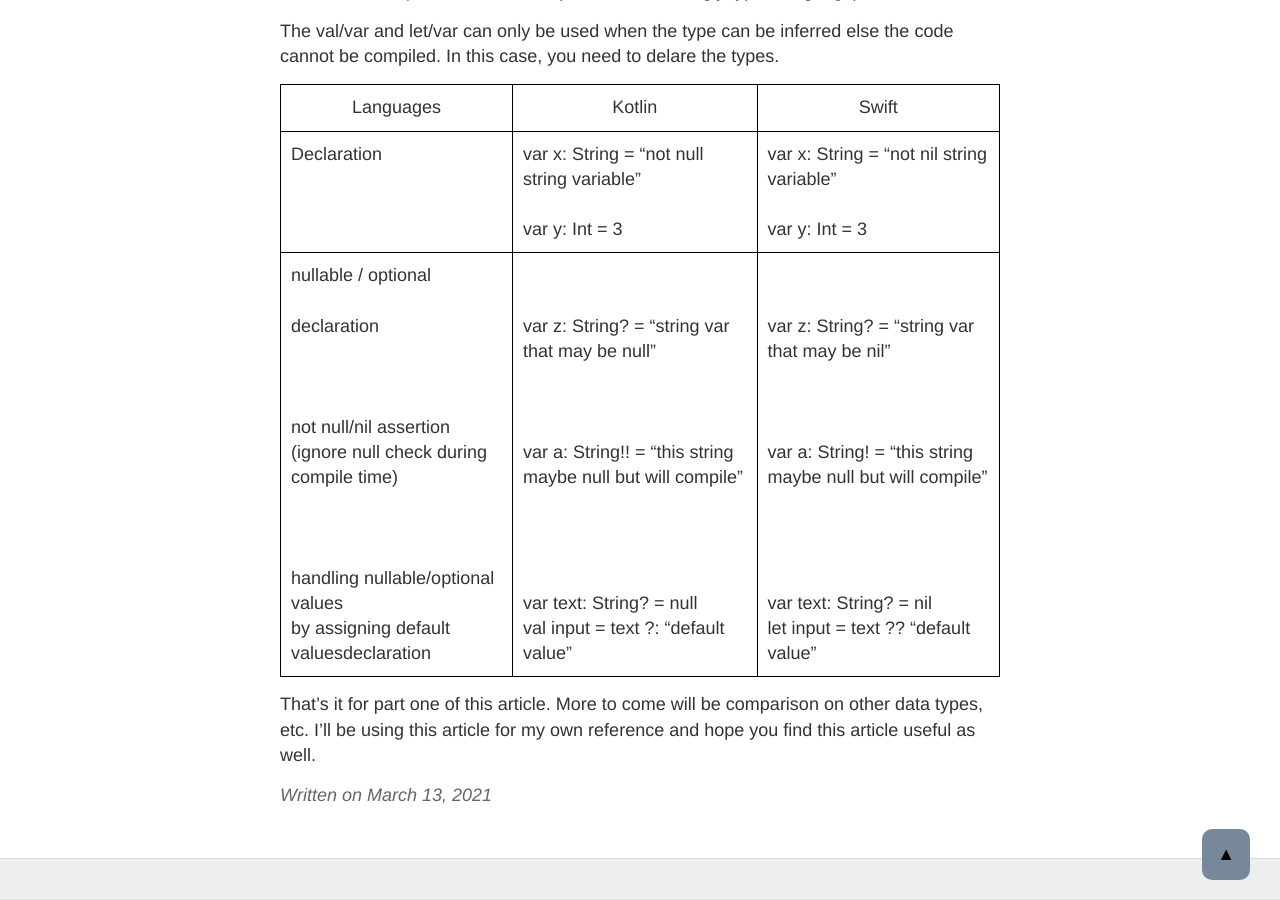
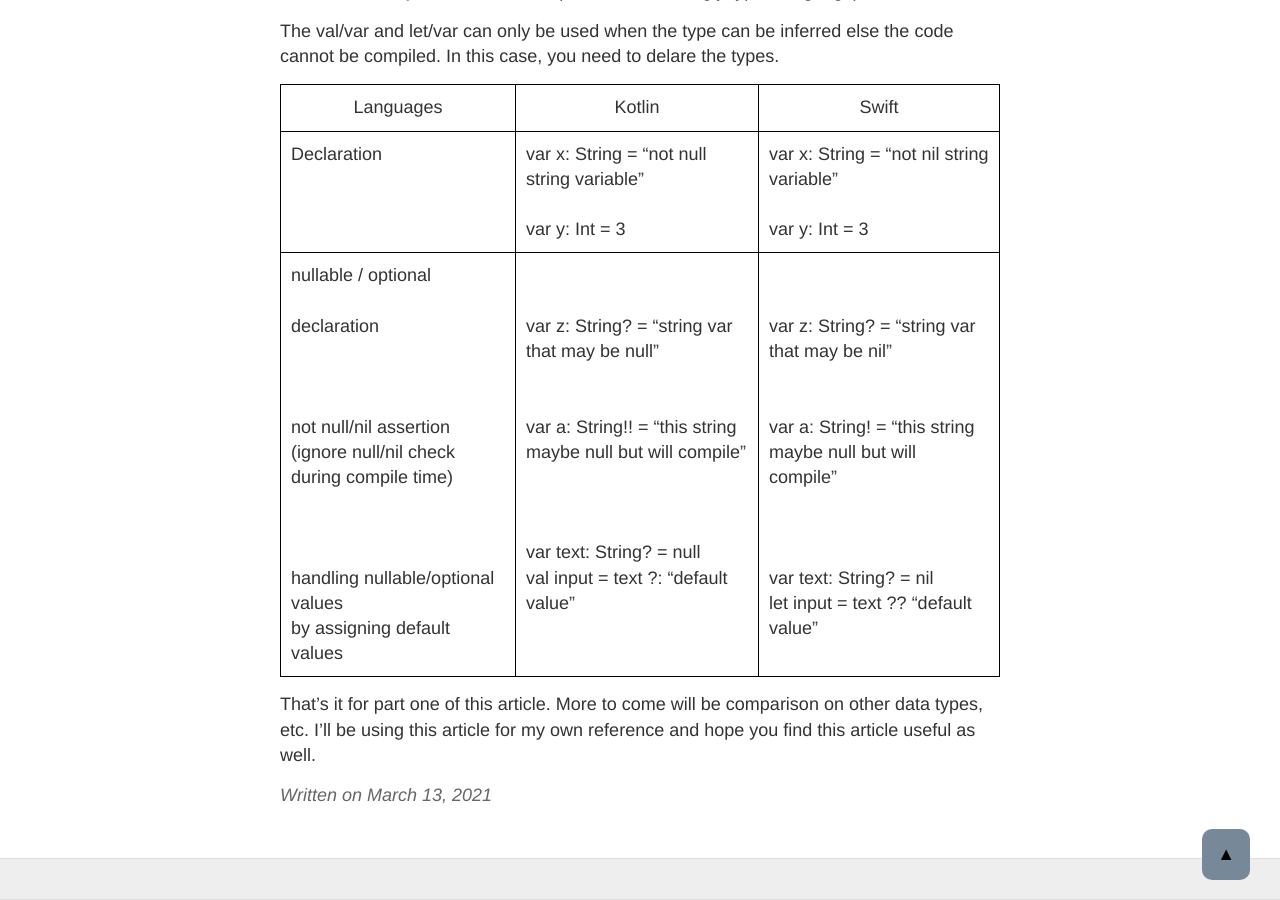
Before and after one commit to eccentty/eccentty.github.io, a Jekyll site: the page built from _posts/2021-03-13-learning-swift-and-kotlin-basic-data-types-part-one.md, in a window 1280 px wide and 900 px high, scrolled down 1129 px. Built offline with Jekyll 4.4.1, drawn with Linux system fonts in a browser that asks for light colours; comment, search, counter and statistics services are not loaded.

Commit message:
update styling

```diff
--- a/_posts/2021-03-13-learning-swift-and-kotlin-basic-data-types-part-one.md
+++ b/_posts/2021-03-13-learning-swift-and-kotlin-basic-data-types-part-one.md
@@ -38,10 +38,10 @@
 The val/var and let/var can only be used when the type can be inferred else the code cannot be compiled. In this case, you need to delare the types.
 
 
-| Languages                                                                                                                                                                                                            	| Kotlin                                                                                                                                                                                                                	| Swift                                                                                                                                                                                                             	|
-|----------------------------------------------------------------------------------------------------------------------------------------------------------------------------------------------------------------------	|-----------------------------------------------------------------------------------------------------------------------------------------------------------------------------------------------------------------------	|-------------------------------------------------------------------------------------------------------------------------------------------------------------------------------------------------------------------	|
-| Declaration                                                                                                                                                                                                          	| var x: String = "not null string variable"<br><br>var y: Int = 3                                                                                                                                                      	| var x: String = "not nil string variable"<br><br>var y: Int = 3                                                                                                                                                   	|
-| nullable / optional <br><br>declaration<br><br><br><br>not null/nil assertion <br>(ignore null check during compile time)<br><br><br><br>handling nullable/optional values<br>by assigning default valuesdeclaration 	| <br><br>var z: String? = "string var that may be null"<br><br><br><br>var a: String!! = "this string maybe null but will compile" <br><br><br><br><br>var text: String? = null<br>val input = text ?: "default value" 	| <br><br>var z: String? = "string var that may be nil"<br><br><br><br>var a: String! = "this string maybe null but will compile"<br><br><br><br><br>var text: String? = nil<br>let input = text ?? "default value" 	|
+| Languages                                                                                                                                                                                                     	| Kotlin                                                                                                                                                                                                        	| Swift                                                                                                                                                                                                     	|
+|---------------------------------------------------------------------------------------------------------------------------------------------------------------------------------------------------------------	|---------------------------------------------------------------------------------------------------------------------------------------------------------------------------------------------------------------	|-----------------------------------------------------------------------------------------------------------------------------------------------------------------------------------------------------------	|
+| Declaration                                                                                                                                                                                                   	| var x: String = "not null string variable"<br><br>var y: Int = 3                                                                                                                                              	| var x: String = "not nil string variable"<br><br>var y: Int = 3                                                                                                                                           	|
+| nullable / optional <br><br>declaration<br><br><br><br>not null/nil assertion <br>(ignore null/nil check during compile time)<br><br><br><br>handling nullable/optional values<br>by assigning default values 	| <br><br>var z: String? = "string var that may be null"<br><br><br>var a: String!! = "this string maybe null but will compile" <br><br><br><br>var text: String? = null<br>val input = text ?: "default value" 	| <br><br>var z: String? = "string var that may be nil"<br><br><br>var a: String! = "this string maybe null but will compile"<br><br><br><br>var text: String? = nil<br>let input = text ?? "default value" 	|
 {:.mytablestyle}
 
 
```
